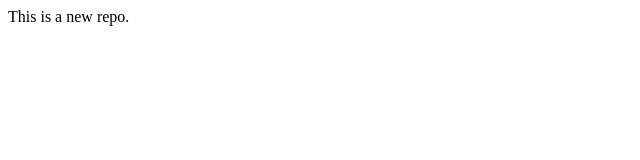
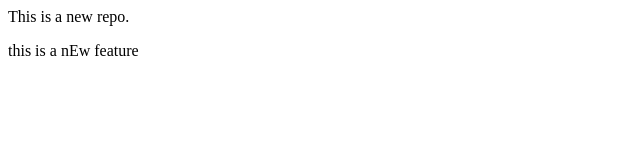
Before and after one commit to kultajChauhan/localRepo, a plain HTML site: page index.html in a window 1280 px wide. Shown: the whole page, without its empty margins (0-640 px from the left). Drawn offline with Linux system fonts and the light colour scheme.

Commit message:
Add new feature

```diff
--- a/index.html
+++ b/index.html
@@ -1 +1,2 @@
 <p>This is a new repo.</p>
+<p>this is a nEw feature</p>
```
